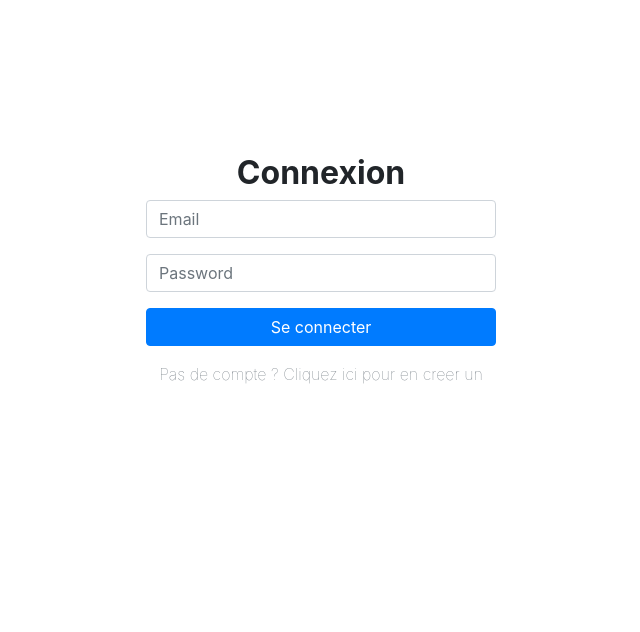
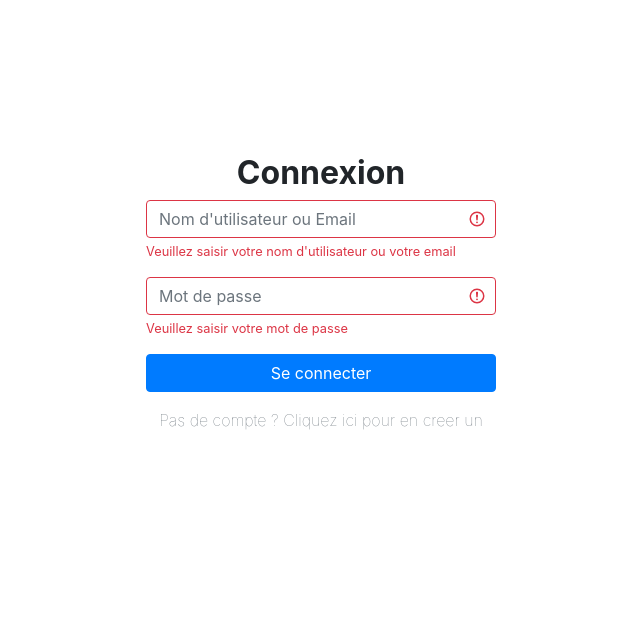
Before and after one commit to Etienne1999/Projet_Piscine, a PHP site: page /login.php in a window 1280 px wide. Shown: the part 180-812 px from the top of the page, without its empty margins (319-959 px from the left). Run offline with PHP 8.4, Linux system fonts and the light colour scheme.

Commit message:
verif champ vide + sql
-Affichage message d'erreur en cas de champ vide
-Requete sql pour recup les info de l'utilisateur

```diff
--- a/login.php
+++ b/login.php
@@ -1,3 +1,44 @@
+<?php
+
+	session_start();
+	include("database/db_connect.php");
+
+	$login = isset($_POST["login"])? $_POST["login"] : "";
+	$password = isset($_POST["password"])? $_POST["password"] : "";
+
+	if ($db_found){
+
+		if (isset($_POST['btn_login'])){
+
+			//Si tout les champs sont correctement rempli on cherche l'utilisateur dans la bdd
+			if (!(empty($login) || empty($password))){
+
+				$sql = "SELECT * FROM `utilisateur` WHERE (`Email` = '$login' OR `Pseudo` = '$login') AND `Password` = '$password'";
+
+				$result = mysqli_query($db_handle, $sql);
+
+				/*
+				if (mysqli_num_rows($result) != 1)
+					$erreur = true;
+				else {
+					$data = mysqli_fetch_assoc($result);
+					$_SESSION['Role'] = $data['Role'];
+				}
+				*/
+
+				//mysqli_close($db_handle);
+				//header('Location: login.php');
+			}
+
+		}
+	}
+	else
+		echo "Erreur database not found !!!";
+
+
+?>
+
+
 <!DOCTYPE html>
 <html>
 <head>
@@ -29,13 +70,19 @@
 				<form method="post">
 					<h2 class="text-center"><strong>Connexion</strong></h2>
 				    <div class="form-group">
-				    	<input class="form-control" type="email" name="email" placeholder="Email" />
+				    	<input class="form-control <?php if(empty($login)) {echo 'is-invalid'; }?>" type="text" name="login" <?php if(!empty($login)) {echo 'value="'. $login .'"';} else { echo 'placeholder="Nom d\'utilisateur ou Email"';}?> maxlength="255">
+				    	<div class="invalid-feedback">
+				    		<p>Veuillez saisir votre nom d'utilisateur ou votre email</p>
+				    	</div>
 				    </div>
 				    <div class="form-group">
-				    	<input class="form-control" type="password" name="password" placeholder="Password" />
+				    	<input class="form-control <?php if(empty($password)) {echo 'is-invalid'; }?>" type="password" name="password" <?php if(!empty($password)) {echo 'value="'. $password .'"';} else { echo 'placeholder="Mot de passe"';}?> maxlength="255">
+				    	<div class="invalid-feedback">
+				    		<p>Veuillez saisir votre mot de passe</p>
+				    	</div>
 				    </div>
 				    <div class="form-group">
-				    	<button class="btn btn-primary btn-block" type="submit">Se connecter</button>
+				    	<button class="btn btn-primary btn-block is-invalid" type="submit" name="btn_login">Se connecter</button>
 				    </div>
 				    <p class="text-center font-weight-lighter text-muted">Pas de compte ? <a class="text-reset" href="inscription.php">Cliquez ici pour en creer un</a></p>
 			</form>
```
